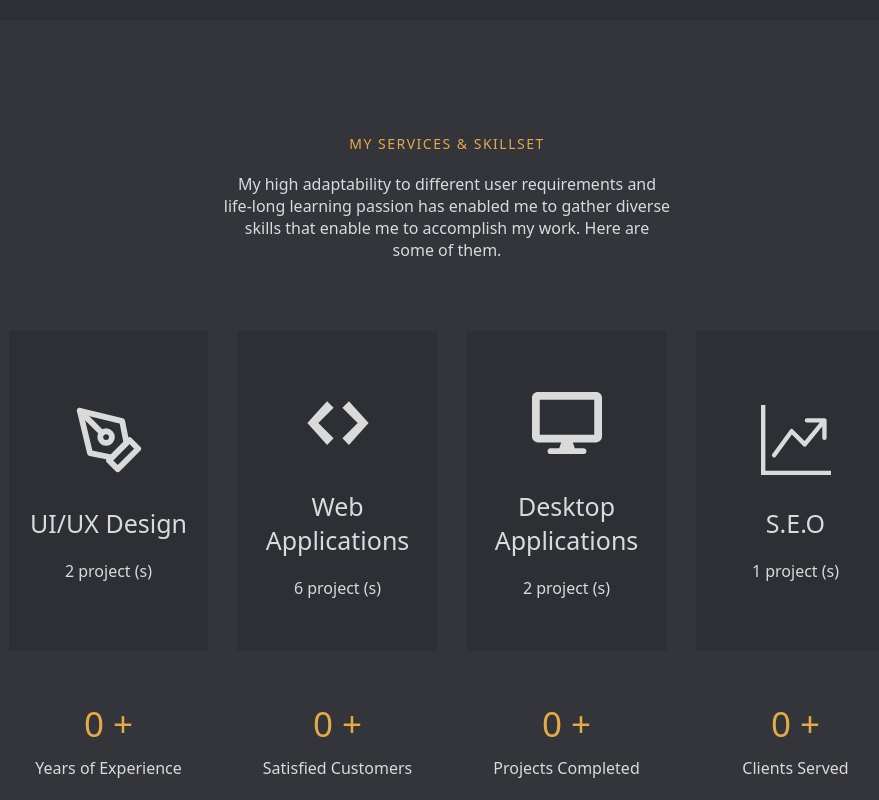
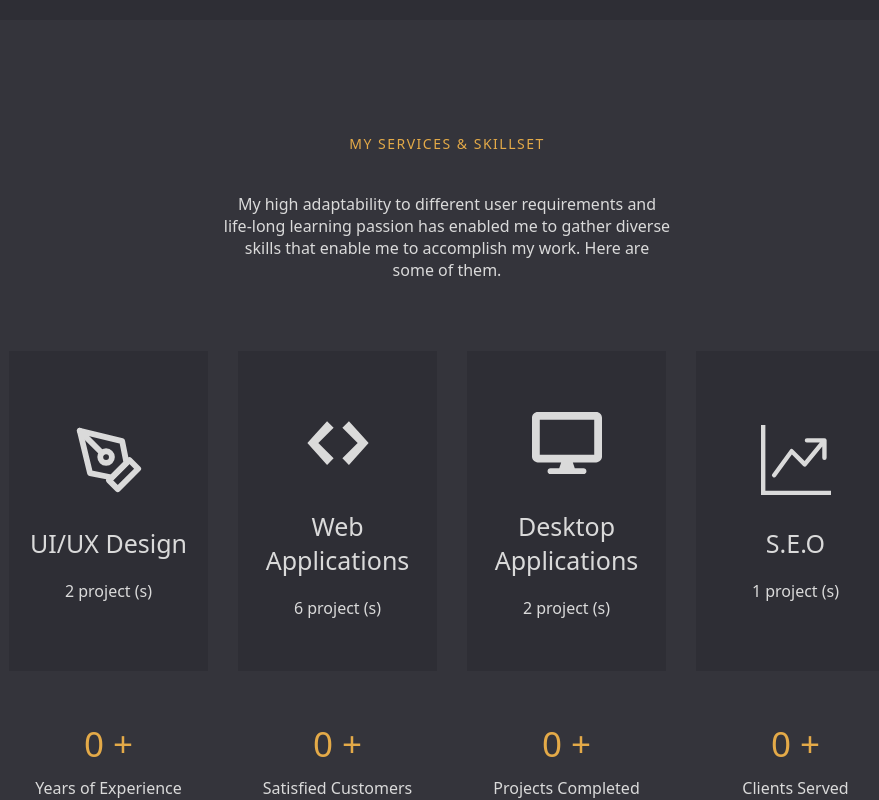
Before and after one commit to 1wes/Wes-Portfolio, a React (Create React App) app: page / in a window 1280 px wide. Shown: the part 840-1640 px from the top of the page, without its empty margins (193-1072 px from the left). Built offline with nearby package versions, Linux system fonts and the light colour scheme.

Commit message:
style the header divider

```diff
--- a/src/components/services.css
+++ b/src/components/services.css
@@ -14,20 +14,28 @@
     width: 100%;
 }
 
-.services-header, .intro-header, .portfolio-header, .contact-header{
+.services-header, .intro-header{
     color: var(--accent-color);
     letter-spacing: 1.5px;
     font-size: 14px;
     font-weight: 500;
 }
 
-.services-punchline{
-    margin-top: -35px;
-    font-size: 40px;
-    margin-bottom: 15px;
+.services-header{
+    margin-bottom: 20px;
 }
 
-.services-detail, .portfolio-details, .contact-detail{
+.header-divider{
+    width:3%;
+    margin: 0 auto;
+    color: var(--main-color);
+    background-color: var(--accent-color);
+    margin-bottom: 20px;
+    height: 5px;
+    border-radius: 20px;
+}
+
+.services-detail{
     margin: 0 auto;
     width: 50%;
     line-height: 22px;
```
